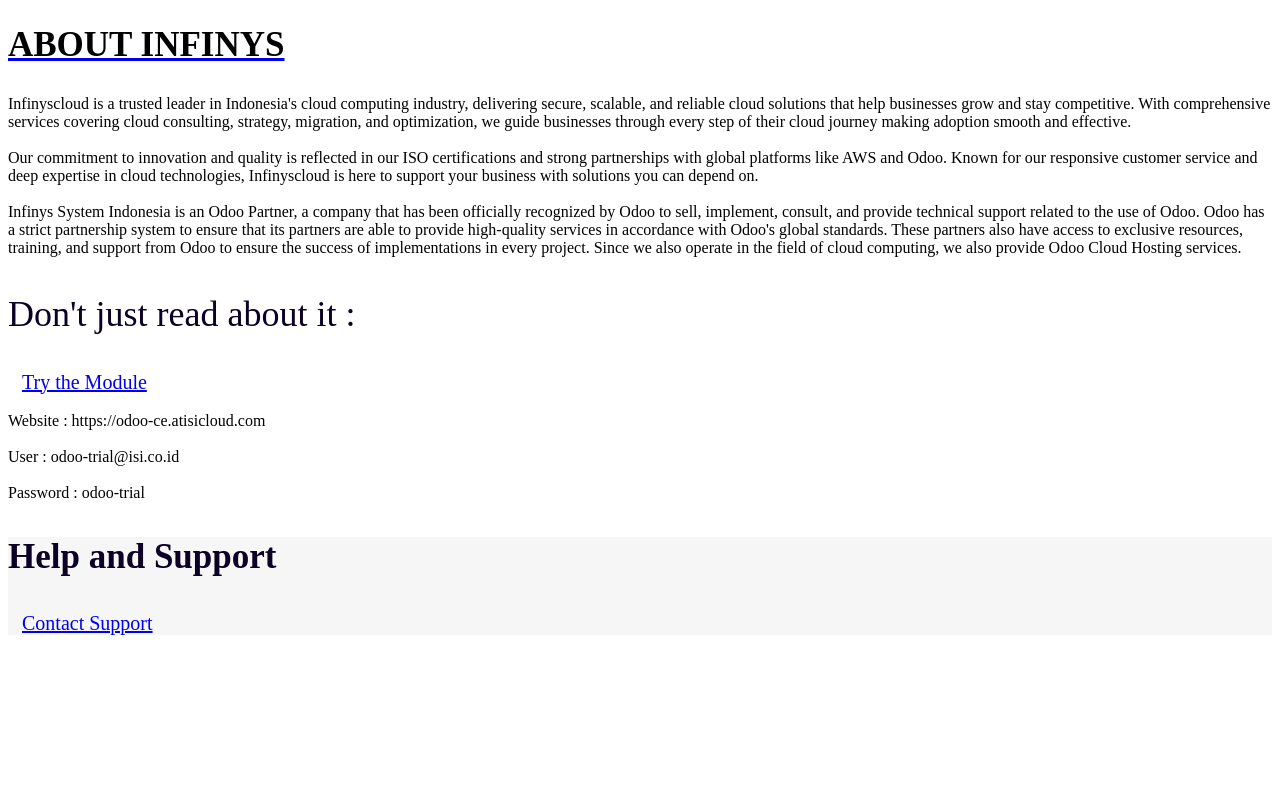
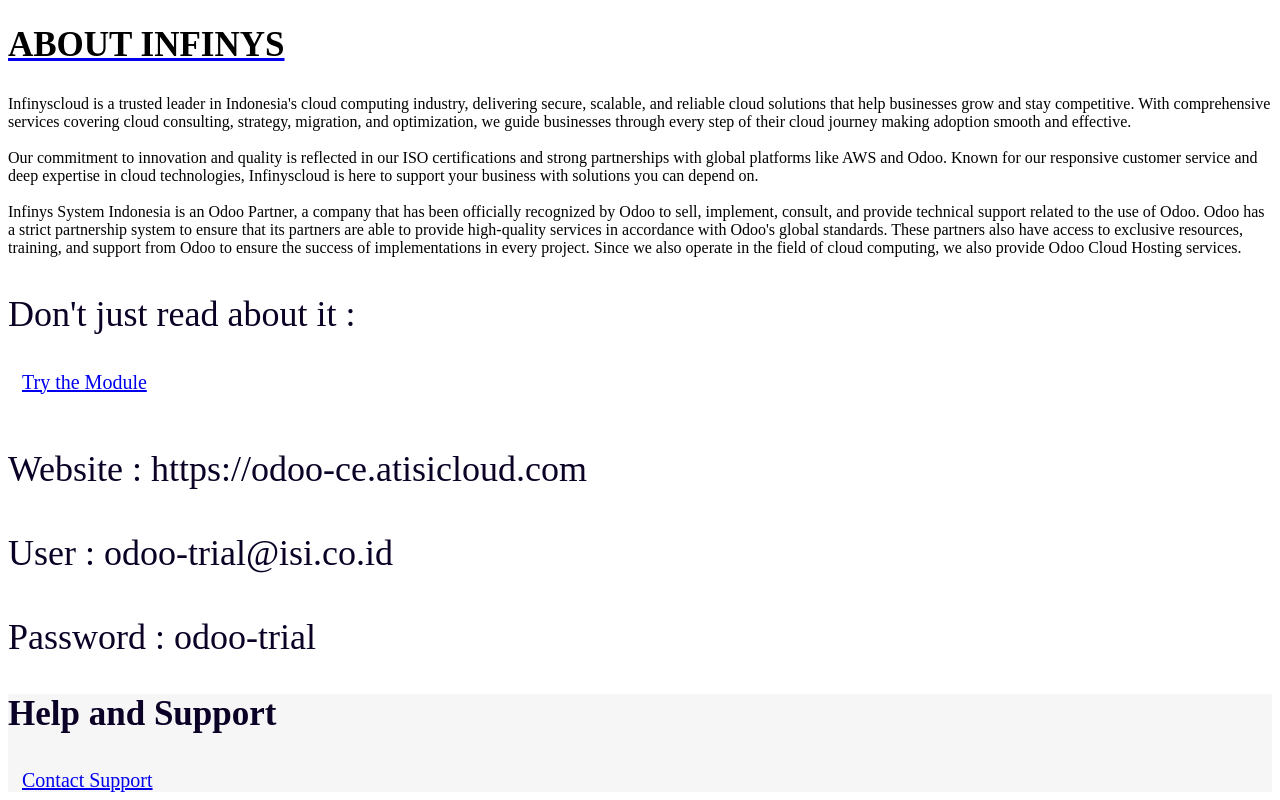
Before and after one commit to InfinysCloud/infinys_mailinglist_contact, a plain HTML site: page infinys_mailinglist_contact/static/description/index.html in a window 1280 px wide. Shown: the part 3715-4515 px from the top of the page. Before the commit the page ends 4358 px from the top, so only its background shows below. Drawn offline with Linux system fonts and the light colour scheme.

Commit message:
Update index.html

```diff
--- a/infinys_mailinglist_contact/static/description/index.html
+++ b/infinys_mailinglist_contact/static/description/index.html
@@ -159,9 +159,11 @@
                 style="font-size: 20px; padding: 6px 14px;">
                     <i class="fa fa-rocket me-2"></i> Try the Module
                 </a><br/><br>
+                <p class="fw-bold mb-3 mb-md-0" style="font-size: 36px; color: #0b0025;">
                 Website : https://odoo-ce.atisicloud.com <br><br>
                 User : odoo-trial@isi.co.id <br><br>
                 Password : odoo-trial
+                </p>
             </div>
         </div>
     </section>
```
